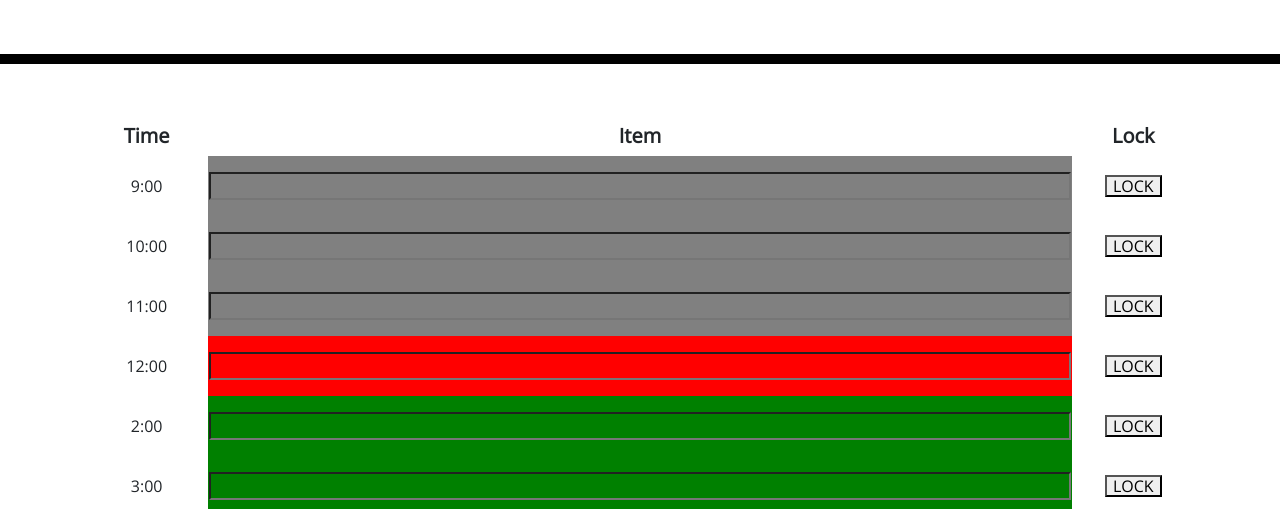
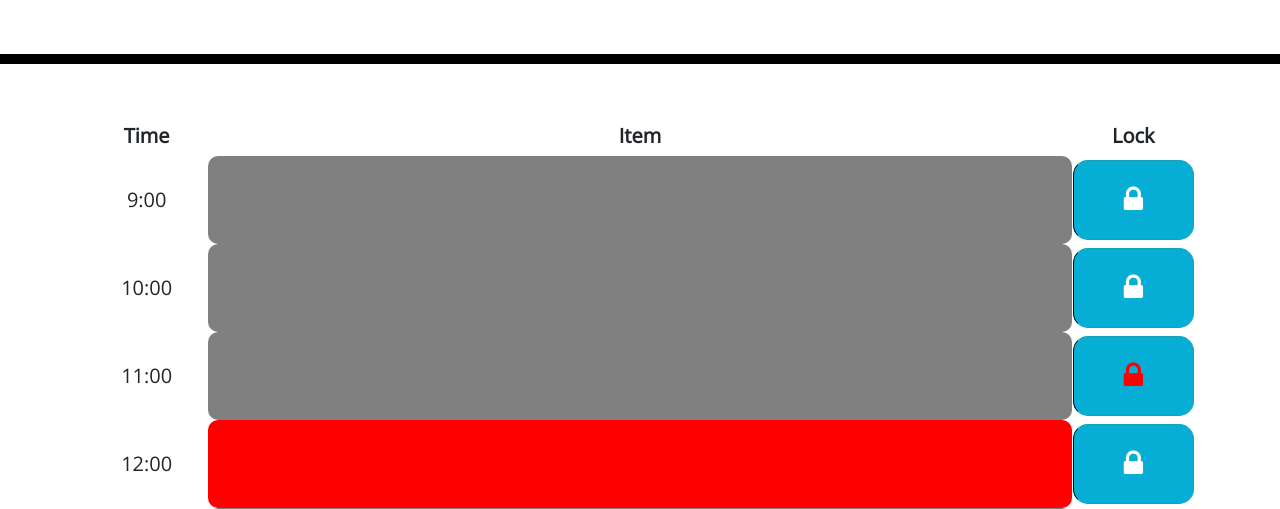
Before and after one commit to hamzsait/WorkDayScheduler, a plain HTML site: page index.html in a window 1280 px wide. Shown: the part 245-754 px from the top of the page. Drawn offline with nearby package versions, Linux system fonts and the light colour scheme.

Commit message:
added dyanmic id tags to the buttons

```diff
--- a/assets/script.js
+++ b/assets/script.js
@@ -3,7 +3,7 @@ $('#currentDay').css("font-size", "25px")
 
 var table = $('#table')
 var time = 9
-currentFound = false
+currentDay = false
 for (x = 0; x < 8; x++){
 
 
@@ -13,8 +13,16 @@ for (x = 0; x < 8; x++){
     col2 = $('<td>')
     col3 = $('<td>')
 
-    col2.append($('<input>').text("lol no way"))
-    col3.append($('<button>').text("LOCK"))
+    textarea = $('<textarea rows = "4" >')
+    col2.append(textarea)
+
+    button = $('<button id = "button'+x+'" type="button" class="btn btn-info btn-block saveBtn">')
+    icon = $('<i class="fa fa-lock">')
+    button.append(icon)
+    col3.append(button)
+
+
+
 
     col1.attr("id","col1")
     col2.attr("id","col2")
@@ -35,7 +43,7 @@ for (x = 0; x < 8; x++){
         col2.css("background-color","red")
         currentFound = true
     }
-    else if (currentFound){
+    else if (currentDay){
         col2.children().css("background-color","green")
         col2.css("background-color","green")
     }
@@ -51,3 +59,5 @@ for (x = 0; x < 8; x++){
 
 
 }
+
+$("#button2").css("color","red")
--- a/assets/style.css
+++ b/assets/style.css
@@ -12,8 +12,11 @@ textarea {
   border: none;
   resize: none;
   color: #000000;
-  border-left: 1px solid black;
   padding: 10px;
+  width:100%;
+  height: 100%;
+  text-align: left;
+  border-radius: 10px;
 }
 
 .jumbotron {
@@ -35,7 +38,7 @@ textarea {
 
 .row {
   white-space: pre-wrap;
-  height: 80px;
+  height: 100px;
   border-top: 1px solid white;
 }
 
@@ -62,15 +65,10 @@ textarea {
 
 .saveBtn {
   border-left: 1px solid black;
-  border-top-right-radius: 15px;
-  border-bottom-right-radius: 15px;
+  border-radius: 15px;
   background-color: #06aed5;
   color: white;
-}
-
-.saveBtn i:hover {
-  font-size: 20px;
-  transition: all 0.3s ease-in-out;
+  height:80px;
 }
 
 .container{
@@ -91,20 +89,20 @@ textarea {
 #col1{
   width:10%;
   text-align: center;
+  font-size: 20px;
 }
 
 #col2{
   width:70%;
   text-align: center;
-}
-
-#col2 input{
-  width:100%;
-  height: 100%;
-  text-align: left;
+  border-radius: 10px;
 }
 
 #col3{
   width:10%;
   text-align: center;
 }
+
+#col3 button i{
+  font-size: 30px;
+}
--- a/index.html
+++ b/index.html
@@ -28,6 +28,8 @@
       <h1 class="display-3">Work Day Scheduler</h1>
       <p class="lead">A simple calendar app for scheduling your work day</p>
       <p id="currentDay" class="lead"></p>
+      <!-- A library for adding the lock icon -->
+      <link rel="stylesheet" href="https://cdnjs.cloudflare.com/ajax/libs/font-awesome/4.7.0/css/font-awesome.min.css">
     </header>
 
     <div class="container">
```
